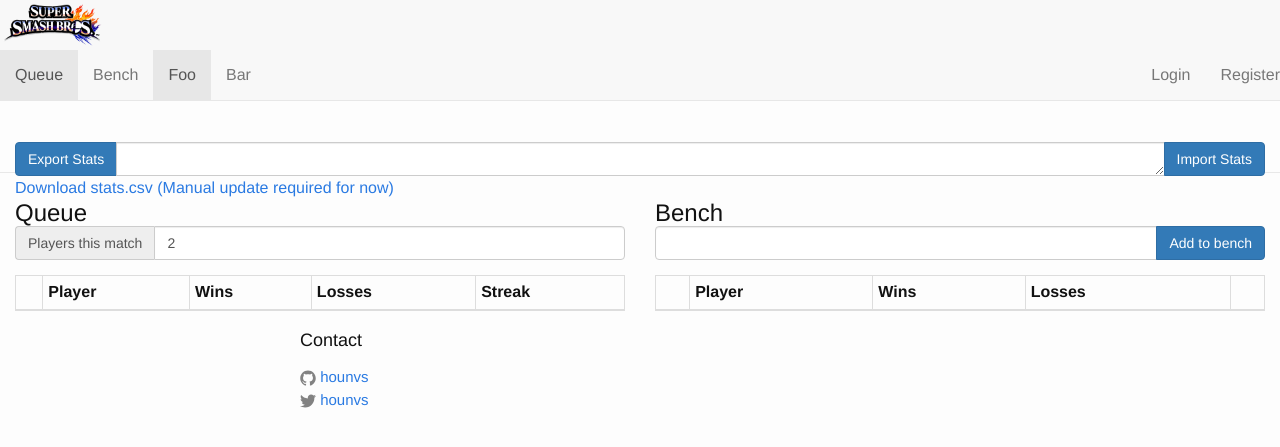
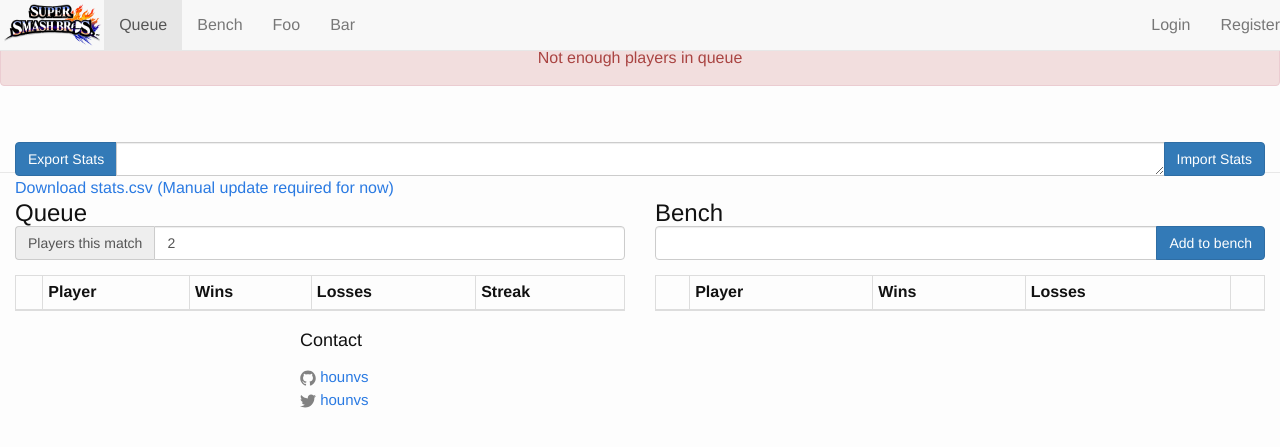
Before and after one commit to hounvs/QueueUp, a Jekyll site: the page built from index.html, in a window 1280 px wide. Shown: the top 447 px of the page. Built offline with Jekyll 4.4.1, drawn with Linux system fonts in a browser that asks for light colours; comment, search, counter and statistics services are not loaded.

Commit message:
Fix navbar maybe

```diff
--- a/_includes/header.html
+++ b/_includes/header.html
@@ -1,7 +1,7 @@
 {% include head.html %}
 
 <div class="navbar navbar-default navbar-fixed-top">
-    <div id="navbar" class="navbar-collapse collapse in" aria-expanded="true">
+    <div class="navbar-header">
         <img src="{{ site.baseurl }}/images/{{ page.logo }}" class="navbar-brand"></img>
     </div>
 
@@ -12,7 +12,7 @@
 
     <div id="navbar" class="navbar-collapse collapse in" aria-expanded="true">
     <ul class="nav navbar-nav">
-        <li class="active"><a href="#foo">Foo</a></li>
+        <li><a href="#foo">Foo</a></li>
         <li><a href="#bar">Bar</a></li>
     </ul>
 
```
